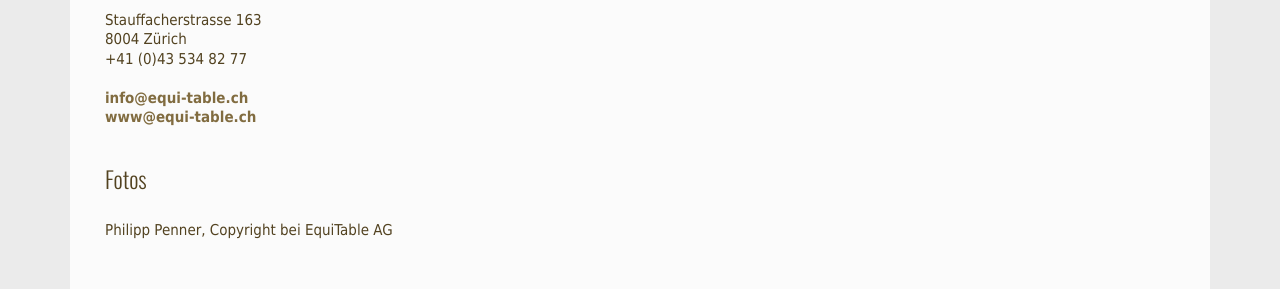
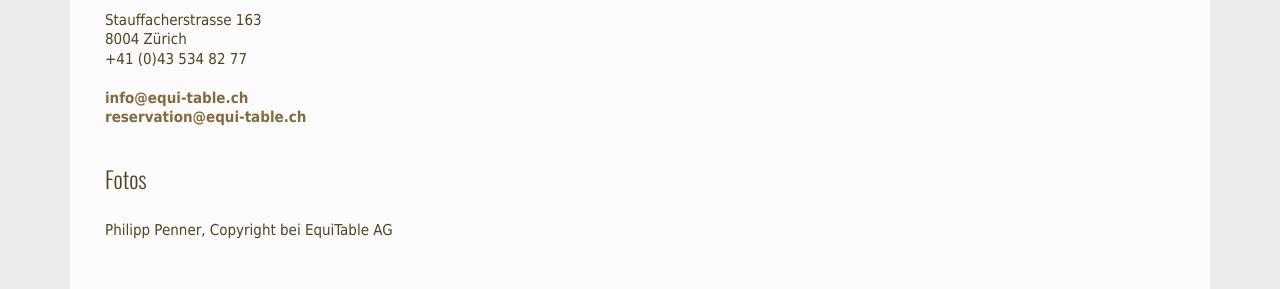
Before and after one commit to mklarmann/equitable, a Jekyll site: the page built from _posts/kontakt/2013-09-26-Impressum.html, in a window 1280 px wide. Shown: the part 391-680 px from the top of the page. Built offline with Jekyll 4.4.1, drawn with Linux system fonts in a browser that asks for light colours.

Commit message:
Update 2013-09-26-Impressum.html
email correction

```diff
--- a/_posts/kontakt/2013-09-26-Impressum.html
+++ b/_posts/kontakt/2013-09-26-Impressum.html
@@ -16,7 +16,7 @@
 8004 Zürich <br />
 +41 (0)43 534 82 77<br /><br />
 <a href="mailto:info@equi-table.ch">info@equi-table.ch</a><br />
-<a href="www@equi-table.ch">www@equi-table.ch</a><br /><br />
+<a href="mailto:reservation@equi-table.ch">reservation@equi-table.ch</a><br /><br />
 </p>
 
 <h3>Fotos</h3>
```
